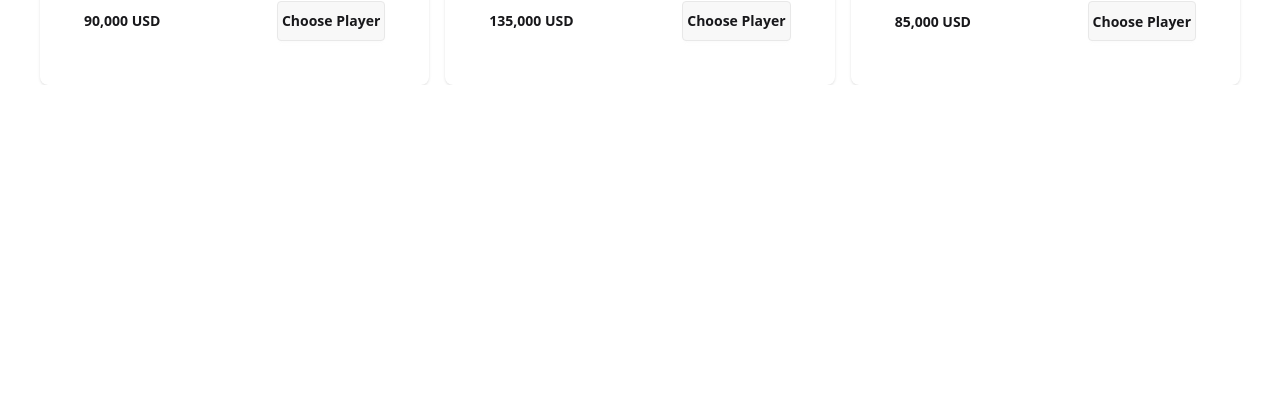
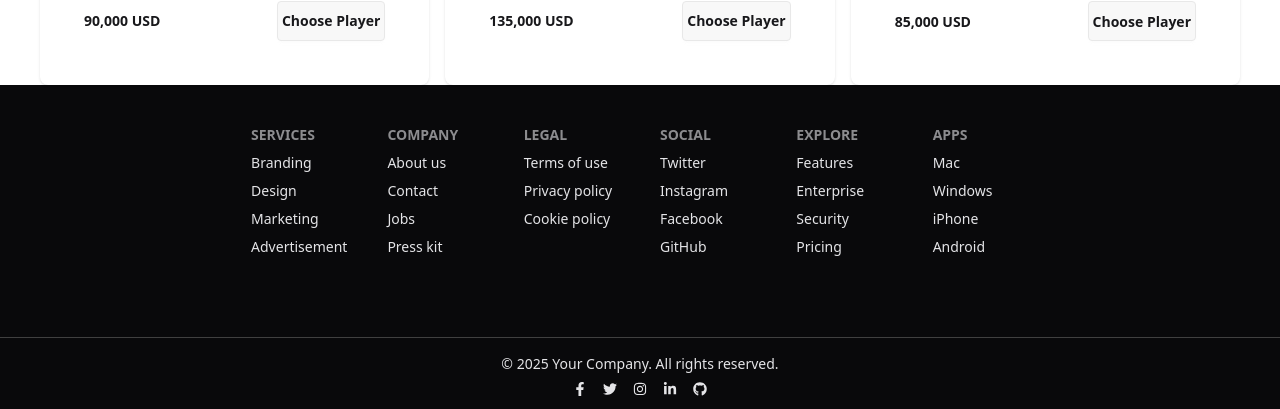
Before and after one commit to farial-robama/BPL-dream-app, a React (Vite) app: page / in a window 1280 px wide. Shown: the part 2367-2776 px from the top of the page. Before the commit the page ends 2452 px from the top, so only its background shows below. Built offline with nearby package versions, Linux system fonts and the light colour scheme.

Commit message:
Add footer component

```diff
--- a/package.json
+++ b/package.json
@@ -13,6 +13,7 @@
     "@tailwindcss/vite": "^4.1.13",
     "react": "^19.1.1",
     "react-dom": "^19.1.1",
+    "react-icons": "^5.5.0",
     "react-toastify": "^10.0.6",
     "tailwindcss": "^4.1.13"
   },
--- a/src/App.jsx
+++ b/src/App.jsx
@@ -5,6 +5,7 @@
 import AvailablePlayers from "./Components/AvailablePlayers/AvailablePlayers";
 import Navbar from "./Components/Navbar/Navbar";
 import SelectedPlayers from "./Components/SelectedPlayers/SelectedPlayers";
+import Footer from "./Components/Footer/Footer";
 
 const fetchPlayers = async () => {
   const res = await fetch('/players.json')
@@ -45,6 +46,8 @@
       </Suspense> : <SelectedPlayers removePlayer={removePlayer} purchasedPlayers={purchasedPlayers}></SelectedPlayers>
       }
 
+      <Footer></Footer>
+
       <ToastContainer />
 
 
--- /dev/null
+++ b/src/Components/Footer/Footer.jsx
@@ -0,0 +1,71 @@
+import React from "react";
+import { FaFacebookF, FaTwitter, FaInstagram, FaGithub, FaLinkedinIn } from "react-icons/fa";
+
+const Footer = () => {
+  return (
+   <footer className="footer sm:footer-horizontal bg-neutral text-neutral-content flex flex-col ">
+    <div className="grid md:grid-cols-6 grid-cols-3 gap-10 p-10 mx-auto">
+        <nav className="grid grid-rows-4">
+    <h6 className="footer-title">Services</h6>
+    <a className="link link-hover">Branding</a>
+    <a className="link link-hover">Design</a>
+    <a className="link link-hover">Marketing</a>
+    <a className="link link-hover">Advertisement</a>
+  </nav>
+  <nav className="grid grid-rows-4">
+    <h6 className="footer-title">Company</h6>
+    <a className="link link-hover">About us</a>
+    <a className="link link-hover">Contact</a>
+    <a className="link link-hover">Jobs</a>
+    <a className="link link-hover">Press kit</a>
+  </nav>
+  <nav className="grid grid-rows-4">
+    <h6 className="footer-title">Legal</h6>
+    <a className="link link-hover">Terms of use</a>
+    <a className="link link-hover">Privacy policy</a>
+    <a className="link link-hover">Cookie policy</a>
+  </nav>
+  <nav className="grid grid-rows-4">
+    <h6 className="footer-title">Social</h6>
+    <a className="link link-hover">Twitter</a>
+    <a className="link link-hover">Instagram</a>
+    <a className="link link-hover">Facebook</a>
+    <a className="link link-hover">GitHub</a>
+  </nav>
+  <nav className="grid grid-rows-4">
+    <h6 className="footer-title">Explore</h6>
+    <a className="link link-hover">Features</a>
+    <a className="link link-hover">Enterprise</a>
+    <a className="link link-hover">Security</a>
+    <a className="link link-hover">Pricing</a>
+  </nav>
+  <nav className="grid grid-rows-4">
+    <h6 className="footer-title">Apps</h6>
+    <a className="link link-hover">Mac</a>
+    <a className="link link-hover">Windows</a>
+    <a className="link link-hover">iPhone</a>
+    <a className="link link-hover">Android</a>
+  </nav>
+
+    </div>
+
+
+
+   {/* Bottom Section */}
+      <div className="w-full mx-auto  border-t border-neutral-700 px-10 py-4 flex flex-col justify-between items-center">
+        <p className="text-sm">© {new Date().getFullYear()} Your Company. All rights reserved.</p>
+        <div className="flex gap-4 mt-3 md:mt-0">
+          <a href="#" className="hover:text-white"><FaFacebookF /></a>
+          <a href="#" className="hover:text-white"><FaTwitter /></a>
+          <a href="#" className="hover:text-white"><FaInstagram /></a>
+          <a href="#" className="hover:text-white"><FaLinkedinIn /></a>
+          <a href="#" className="hover:text-white"><FaGithub /></a>
+        </div>
+      </div>
+
+    </footer>
+
+  );
+};
+
+export default Footer;
--- a/src/Components/Navbar/Navbar.jsx
+++ b/src/Components/Navbar/Navbar.jsx
@@ -4,7 +4,7 @@
 
 const Navbar = ({availableBalance}) => {
     return (
-        <div className="navbar bg-base-100 shadow-sm max-w-[1200px] mx-auto mb-3">
+        <div className="navbar bg-base-100 shadow-sm w-full mx-auto mb-3">
                 <div className="flex-1">
                   <a className="text-xl">
                     <img className="w-[60px] h-[60px]" src={navImg} alt="" />
```
Also changed, not shown: 1 other file (tests, documents, lock files or other folders).
